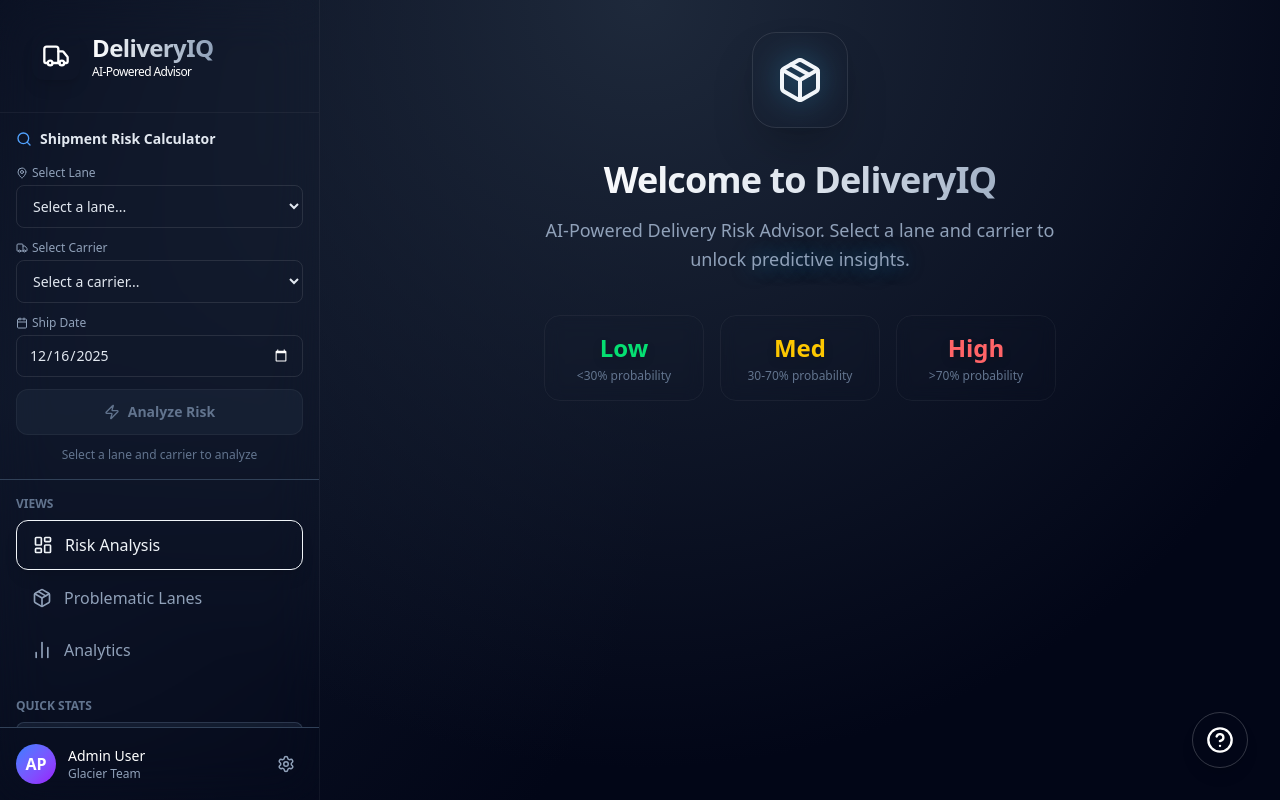
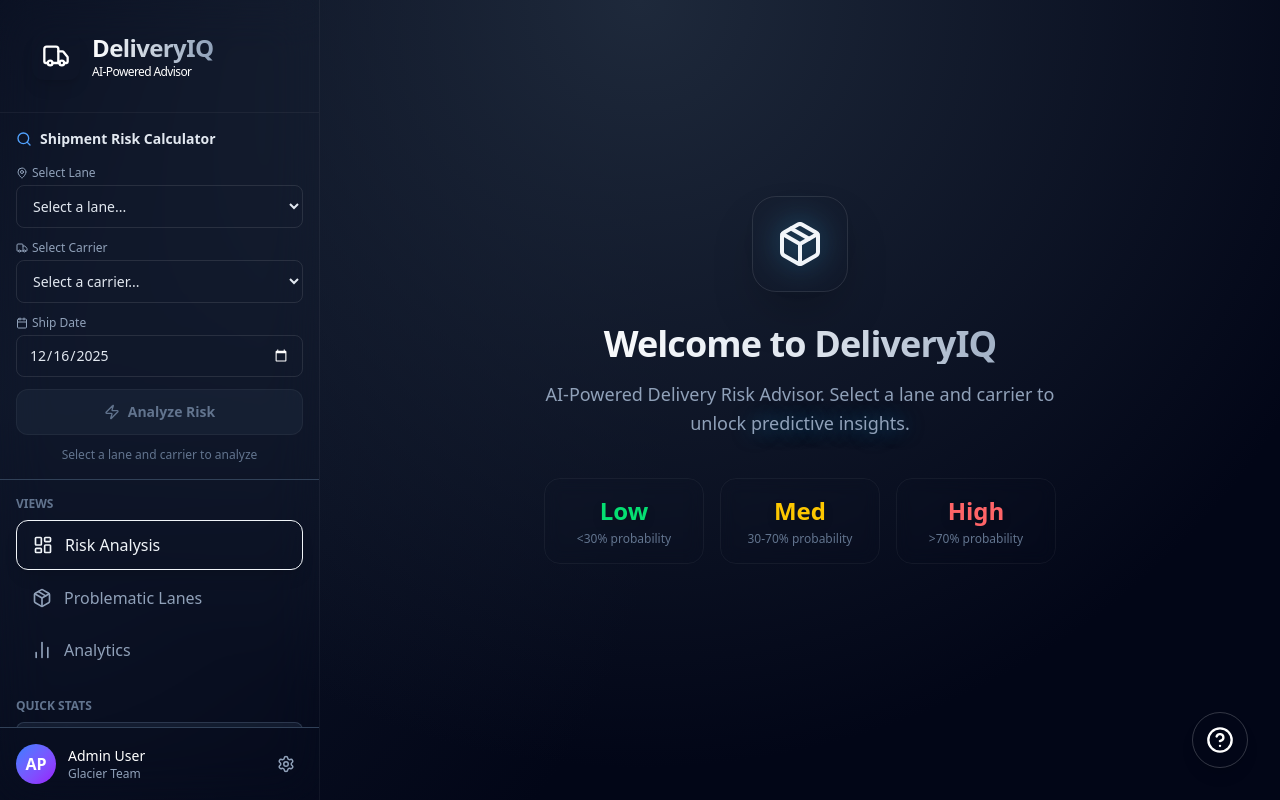
Before and after one commit to trinchetto/last-mile-delivery-glacier-team, a React app in the folder frontend/: page / in a window 1280 px wide. Built offline with nearby package versions, Linux system fonts and the light colour scheme; the HTML template or start-up script is replaced by a standard one.

Commit message:
minor changes to app.jsx

```diff
--- a/frontend/src/App.jsx
+++ b/frontend/src/App.jsx
@@ -80,7 +80,7 @@ function App() {
                 setActiveView={setActiveView}
             />
 
-            <main className="flex-1 overflow-hidden">
+            <main className="flex-1 flex flex-col overflow-hidden relative">
                 {activeView === 'dashboard' && (
                     <Dashboard
                         analysisResult={analysisResult}
@@ -147,7 +147,7 @@ function App() {
                                         <div className="mb-2">
                                             <div
                                                 className={`mx-auto w-12 rounded-t-lg ${month.on_time >= 80 ? 'bg-green-500' :
-                                                        month.on_time >= 75 ? 'bg-yellow-500' : 'bg-red-500'
+                                                    month.on_time >= 75 ? 'bg-yellow-500' : 'bg-red-500'
                                                     }`}
                                                 style={{ height: `${month.on_time * 1.5}px` }}
                                             />
```
